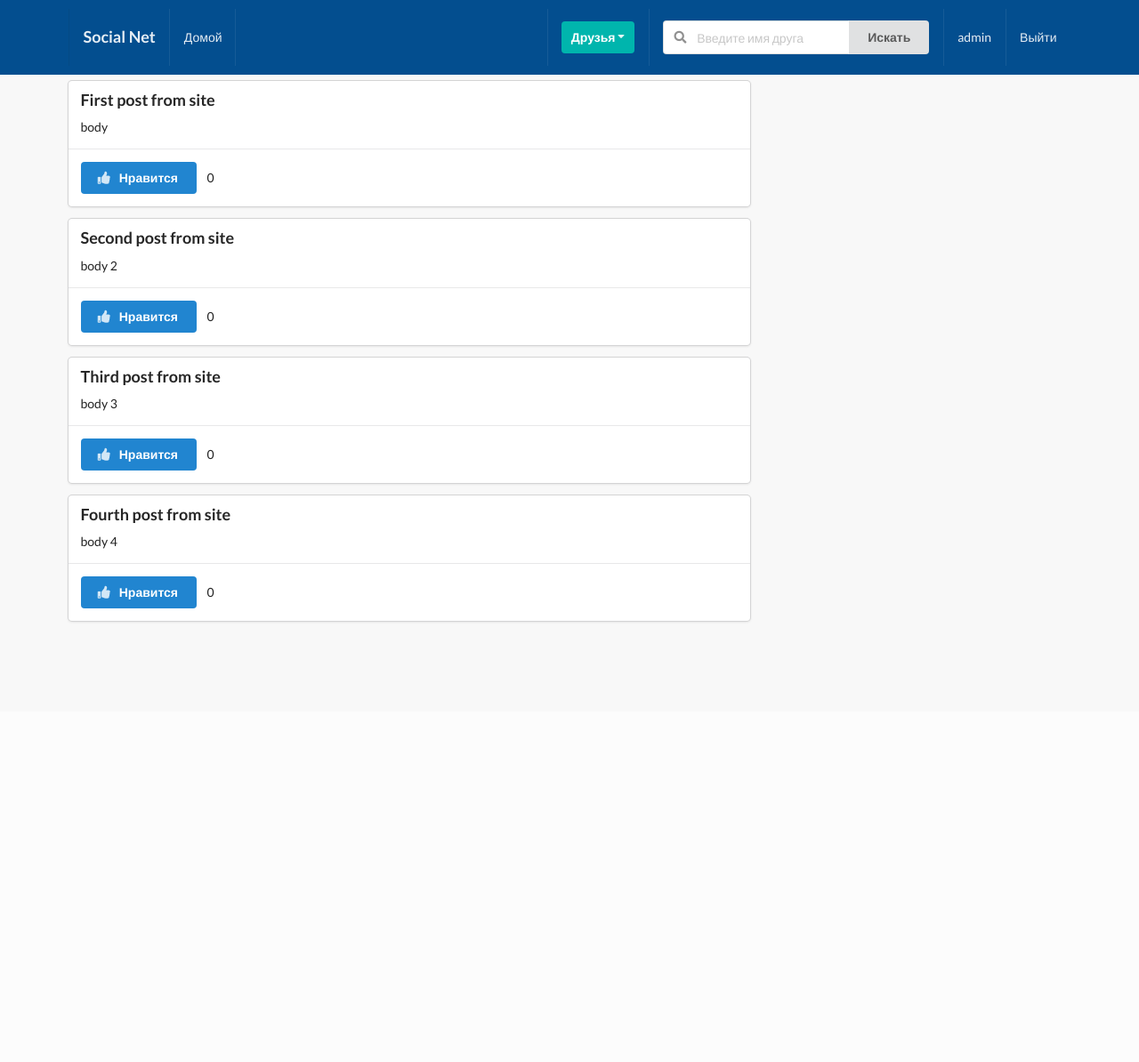
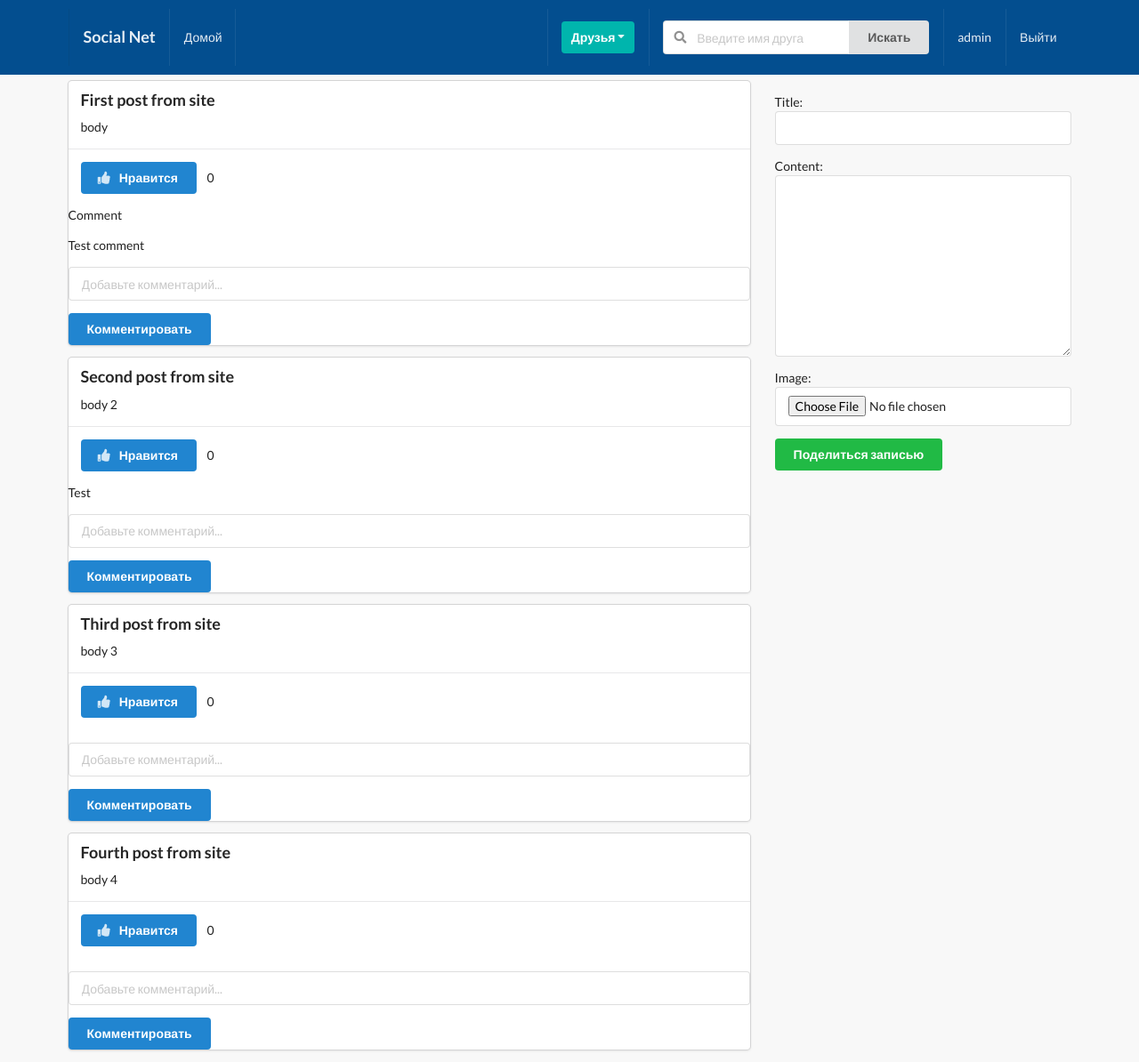
Before and after one commit to Aidann32/social_net, a Django app: page /posts/ in a window 1280 px wide. Shown: the whole page at 89% size. Before the commit the page ends 700 px from the top, so only its background shows below. Run offline with Django 4.2, Linux system fonts and the light colour scheme; a user stored in the database is signed in; data comes from the database, SQL or seed files in the repository; both versions use the stored data as it was after the commit; data that the repository does not hold is empty; some libraries are stand-ins or nearby versions.

Commit message:
Добавлние возможности комментировать
Добавлена возможность комментировать с сайта(верстка), отображение комментариев

```diff
--- /dev/null
+++ b/social_net/posts/forms.py
@@ -0,0 +1,15 @@
+from django import forms
+from .models import Post,Comment
+
+class PostModelForm(forms.ModelForm):
+    class Meta:
+        model=Post
+        fields=('title','content','image')
+
+class CommentModelForm(forms.ModelForm):
+    body=forms.CharField(label='',widget=forms.TextInput(attrs={
+                        'placeholder':'Добавьте комментарий...'
+                        }))
+    class Meta:
+        model=Comment
+        fields=('body',)
--- a/social_net/posts/models.py
+++ b/social_net/posts/models.py
@@ -31,7 +31,7 @@ class Comment(models.Model):
     created_at=models.DateField(auto_now_add=True)
 
     def __str__(self):
-        return self.pk
+        return self.body
 
 LIKE_CHOICES=(
     ('Like','Like'),
--- a/social_net/posts/views.py
+++ b/social_net/posts/views.py
@@ -1,13 +1,42 @@
 from django.shortcuts import render,redirect
 from .models import Post,Like
 from profiles.models import Profile
+from .forms import PostModelForm,CommentModelForm
 
 def post_comment_and_create_list_view(request):
-    posts=Post.objects.all()
+    posts=Post.objects.all().order_by('created_at')
     profile=Profile.objects.get(user=request.user)
+
+    post_added=False
+    post_form=PostModelForm()
+    comment_form=CommentModelForm()
+
+    profile=Profile.objects.get(user=request.user)
+    if request.method=='POST':
+        if 'submit_post' in request.POST:
+            post_form=PostModelForm(request.POST,request.FILES)
+            if post_form.is_valid():
+                instance=post_form.save(commit=False)
+                instance.author=profile
+                instance.save()
+                post_form=PostModelForm()
+                post_added=True
+
+        if 'submit_comment' in request.POST:
+            comment_form=CommentModelForm(request.POST)
+            if comment_form.is_valid():
+                instance=comment_form.save(commit=False)
+                instance.user=profile
+                instance.post=Post.objects.get(id=request.POST.get('post_id'))
+                instance.save()
+                comment_form=CommentModelForm()
+
     context={
         'posts':posts,
-        'profile':profile
+        'profile':profile,
+        'post_form':post_form,
+        'comment_form':comment_form,
+        'post_added':post_added,
     }
     return render(request,'posts/main.html',context)
 
--- a/social_net/templates/posts/main.html
+++ b/social_net/templates/posts/main.html
@@ -27,11 +27,31 @@
                                 {{post.get_likes_number}}
                             </form>
                         </div>
+                        <div>
+                            {% if post.comment_set.all %}
+                                {% for comment in post.comment_set.all %}
+                                    <p>{{comment.body}}</p>
+                                {% endfor %}
+                            {% endif %}
+                        </div>
+                        <form action="" class="ui form" method="POST">
+                            {% csrf_token %}
+                            <input type="hidden" value="{{post.id}}" name="post_id">
+                            {{comment_form.as_p}}
+                            <button type="submit" class="ui primary button" name="submit_comment">Комментировать</button>
+                        </form>
                     </div>
                 {% endfor %}
             </div>
             <div class="five wide column">
-
+                {% if post_added %}
+                    <div class="ui green message">Пост добавлен</div>
+                {% endif %}
+                <form action="" class="ui form" enctype="multipart/form-data" method="POST">
+                    {% csrf_token %}
+                    {{post_form.as_p}}
+                    <button type="submit" class="ui button positive" name="submit_post">Поделиться записью</button>
+                </form>
             </div>
         </div>
     </div>
```
Also changed, not shown: social_net/db.sqlite3, social_net/posts/migrations/0002_alter_post_options_alter_post_liked.py (added), social_net/posts/migrations/0003_alter_post_options.py (added), 1 other file.
